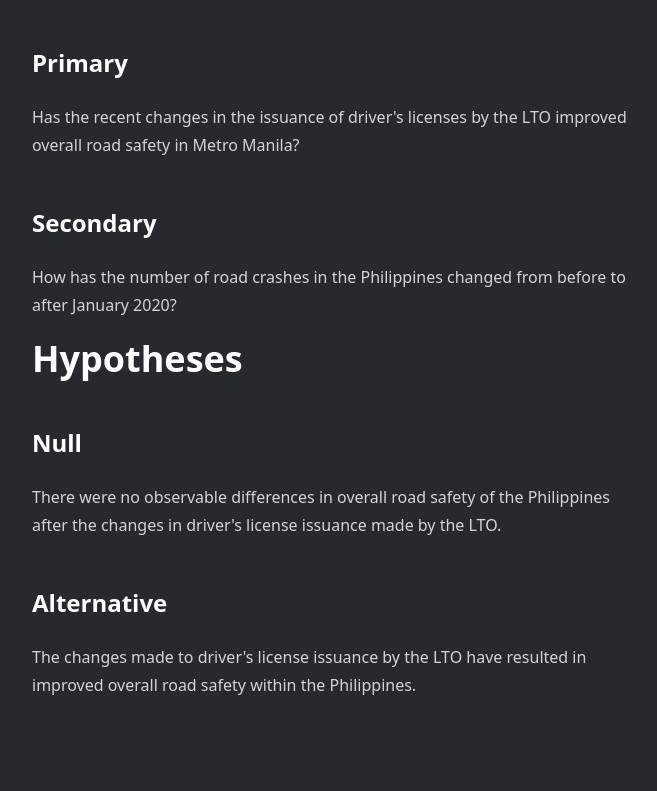
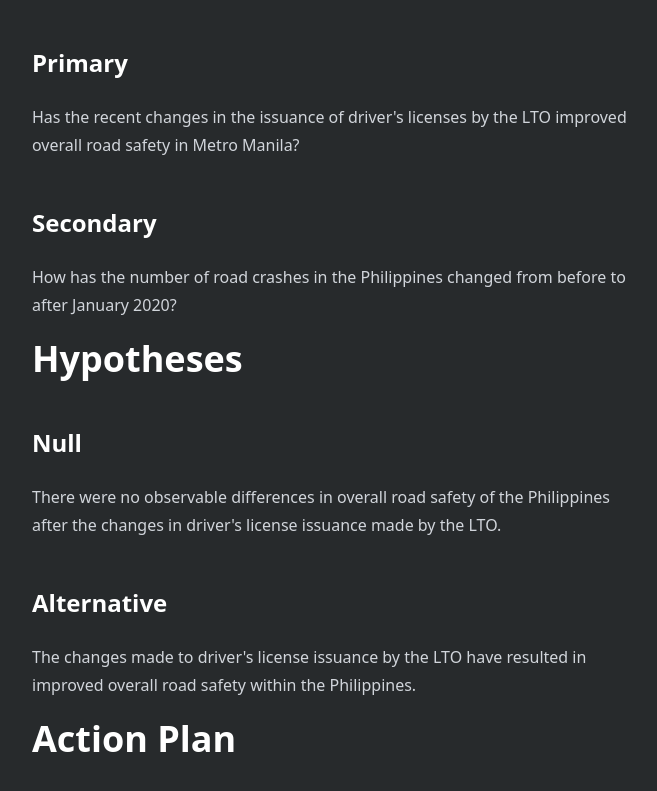
Before and after one commit to bantay-bangga/bantay-bangga.github.io, a SvelteKit app: page / in a window 1280 px wide. Shown: the part 1889-2680 px from the top of the page, without its empty margins (0-657 px from the left). Before the commit the page ends 2652 px from the top, so only its background shows below. Built offline with nearby package versions, Linux system fonts and the light colour scheme.

Commit message:
feat: add `Action Plan` section

```diff
--- a/src/routes/+page.svelte
+++ b/src/routes/+page.svelte
@@ -71,4 +71,10 @@
     <p>
         The changes made to driver's license issuance by the LTO have resulted in improved overall road safety within the Philippines.
     </p>
+
+    <h1> Action Plan </h1>
+
+    <p>
+        <!-- TODO: Add action plan here -->
+    </p>
 </article>
```
